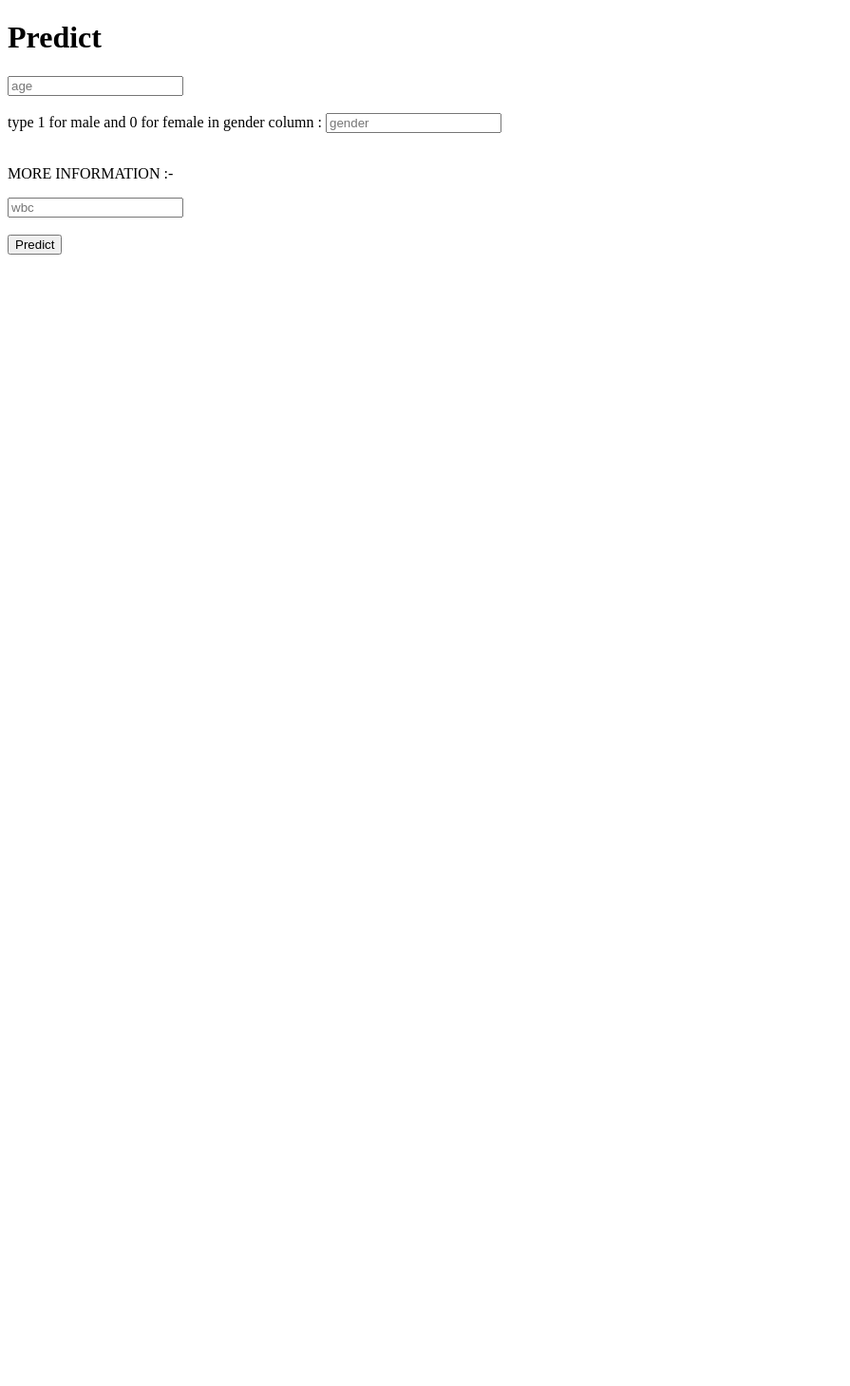
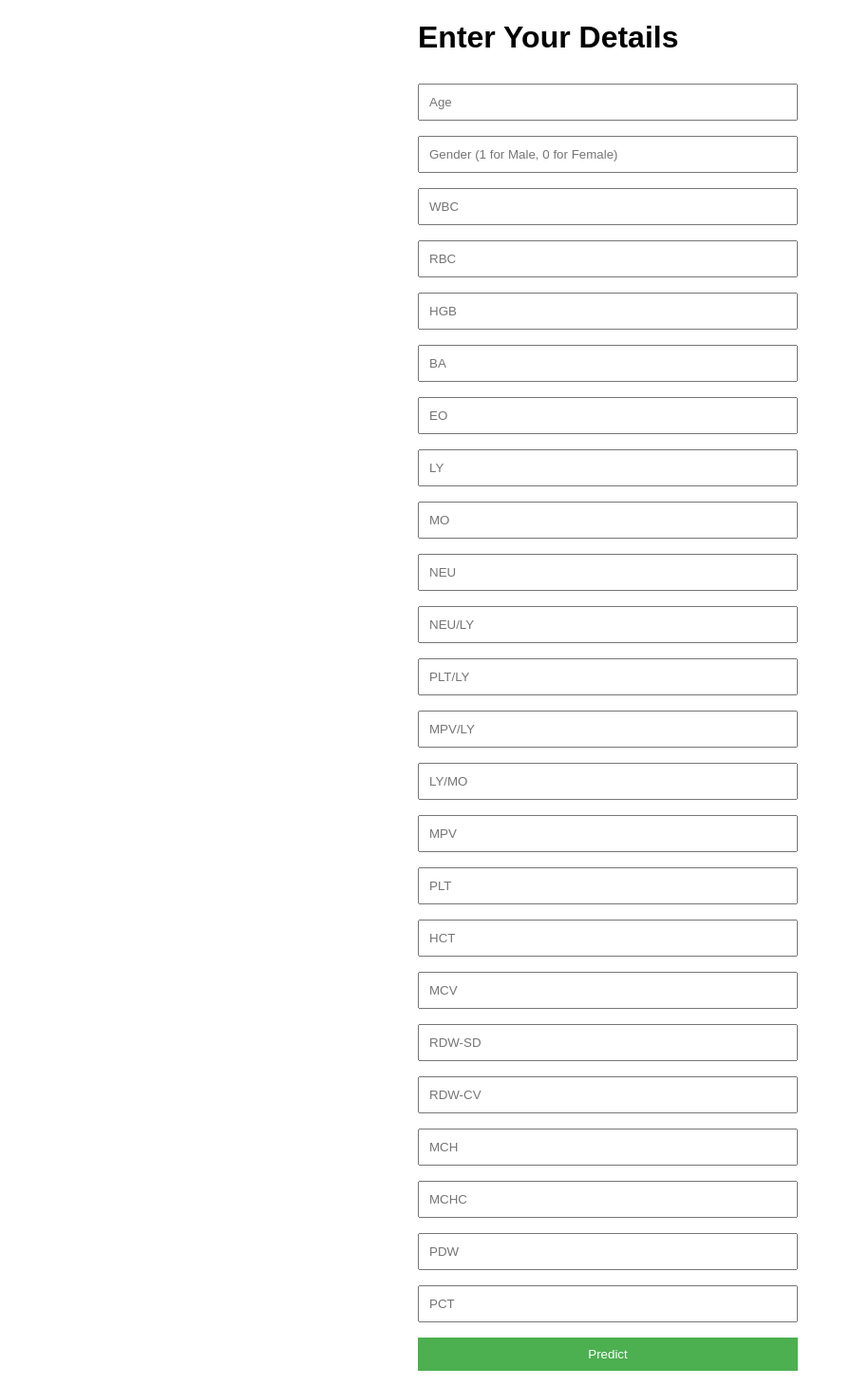
Before and after one commit to kartikey701/AMI-ML, a Python web app: template flask/templates/index.html in a window 1280 px wide. Shown: the whole page at 95% size, without its empty margins (0-895 px from the left). Before the commit the page ends 268 px from the top, so only its background shows below. Run offline with Jinja, Linux system fonts and the light colour scheme; the template is opened without the code that fills it, so the values that code supplies are empty.

Commit message:
Update index.html

```diff
--- a/flask/templates/index.html
+++ b/flask/templates/index.html
@@ -1,66 +1,62 @@
 <!DOCTYPE html>
 <html lang="en">
 <head>
-    <title>Document</title>
+    <meta charset="UTF-8">
+    <meta name="viewport" content="width=device-width, initial-scale=1.0">
+    <title>Prediction Form</title>
+    <style>
+        .container {
+            width: 400px;
+            margin: auto;
+            font-family: Arial, sans-serif;
+        }
+        input, button {
+            width: 100%;
+            padding: 10px;
+            margin: 8px 0;
+            box-sizing: border-box;
+        }
+        button {
+            background-color: #4CAF50;
+            color: white;
+            border: none;
+            cursor: pointer;
+        }
+        button:hover {
+            background-color: #45a049;
+        }
+    </style>
 </head>
 <body>
-    <div class = "login">
-        <h1> Predict</h1>
-        <form action =  "{{url_for('predict')}}"method="post">
-            <input type = "",name = "age" placeholder="age" required = "required" /><br><br>
-            <label>type 1 for male and 0 for female in gender column : </label>
-            <input type = "text",name = "gender" placeholder="gender" required = "required" /><br><br>
-            <p> MORE INFORMATION :- </p>
-           <!-- <input type="radio" id="html" name="" value="HTML">
-            <label for="html">male</label><br>
-            <input type="radio" id="css" name="fav_language" value="CSS">
-            <label for="css">female</label><br>-->
-            <input type = "text",name = "wbc" placeholder="wbc" required = "required" /><br><br>
-          <!--  <input type = "text",name = "rbc" placeholder="rbc" required = "required" /><br><br>
-            <input type = "text",name = "hgb" placeholder="hgb" required = "required" /><br><br>
-            <input type = "text",name = "ba" placeholder="ba" required = "required" /><br><br>
-            <input type = "text",name = "eo" placeholder="eo" required = "required" /><br><br>
-            <input type = "text",name = "ly" placeholder="ly" required = "required" /><br><br>
-            <input type = "text",name = "mo" placeholder="mo" required = "required" /><br><br>
-            <input type = "text",name = "neu" placeholder="neu" required = "required" /><br><br>
-            <input type = "text",name = "neu/ly" placeholder="new/ly" required = "required" /><br><br>
-            <input type = "text",name = "plt/ly" placeholder="plt/ly" required = "required" /><br><br>
-            <input type = "text",name = "mpv/ly" placeholder="mpv/ly" required = "required" /><br><br>
-            <input type = "text",name = "ly/mo" placeholder="ly/mo" required = "required" /><br><br>
-            <input type = "text",name = "mpv" placeholder="mpv" required = "required" /><br><br>
-            <input type = "text",name = "plt" placeholder="plt" required = "required" /><br><br>
-            <input type = "text",name = "hct" placeholder="hct" required = "required" /><br><br>
-            <input type = "text",name = "mcv" placeholder="mcv" required = "required" /><br><br>
-            <input type = "text",name = "rdw-sd" placeholder="rdw-sd" required = "required" /><br><br>
-            <input type = "text",name = "rdw-cv" placeholder="rdw-cv" required = "required" /><br><br>
-            <input type = "text",name = "mch" placeholder="mch" required = "required" /><br><br>
-            <input type = "text",name = "mchc" placeholder="mchc" required = "required" /><br><br>
-            <input type = "text",name = "pdw" placeholder="pdw" required = "required" /><br><br>
-            <input type = "text",name = "pct" placeholder="pct" required = "required" /><br><br>-->
-
+    <div class="container">
+        <h1>Enter Your Details</h1>
+        <form action="/predict" method="POST">
+            <input type="text" name="age" placeholder="Age" required /><br>
+            <input type="text" name="gender" placeholder="Gender (1 for Male, 0 for Female)" required /><br>
+            <input type="text" name="wbc" placeholder="WBC" required /><br>
+            <input type="text" name="rbc" placeholder="RBC" required /><br>
+            <input type="text" name="hgb" placeholder="HGB" required /><br>
+            <input type="text" name="ba" placeholder="BA" required /><br>
+            <input type="text" name="eo" placeholder="EO" required /><br>
+            <input type="text" name="ly" placeholder="LY" required /><br>
+            <input type="text" name="mo" placeholder="MO" required /><br>
+            <input type="text" name="neu" placeholder="NEU" required /><br>
+            <input type="text" name="neu/ly" placeholder="NEU/LY" required /><br>
+            <input type="text" name="plt/ly" placeholder="PLT/LY" required /><br>
+            <input type="text" name="mpv/ly" placeholder="MPV/LY" required /><br>
+            <input type="text" name="ly/mo" placeholder="LY/MO" required /><br>
+            <input type="text" name="mpv" placeholder="MPV" required /><br>
+            <input type="text" name="plt" placeholder="PLT" required /><br>
+            <input type="text" name="hct" placeholder="HCT" required /><br>
+            <input type="text" name="mcv" placeholder="MCV" required /><br>
+            <input type="text" name="rdw-sd" placeholder="RDW-SD" required /><br>
+            <input type="text" name="rdw-cv" placeholder="RDW-CV" required /><br>
+            <input type="text" name="mch" placeholder="MCH" required /><br>
+            <input type="text" name="mchc" placeholder="MCHC" required /><br>
+            <input type="text" name="pdw" placeholder="PDW" required /><br>
+            <input type="text" name="pct" placeholder="PCT" required /><br>
             <button type="submit">Predict</button>
         </form>
-
-      {{prediction_text}}
     </div>
-    <!--
-    <h1>
-        FORM
-    </h1>
-
-<form action="/submit" method = "post">
-    <label for="science">SCience:</label><br>
-    <input type="text" id = "science" name="science" value="0"><br>
-    <label for="maths">maths:</label><br>
-    <input type="text" id = "maths" name="maths" value="0"><br>
-    <label for="data ">Data:</label><br>
-    <input type="text" id = "data" name="data" value="0"><br>
-    <label for="ai">AI:</label><br>
-    <input type="text" id = "ai" name="ai" value="0"><br>
-    <label for="science">SCience:</label><br>
-    <input type="text" id = "science" name="science" value="0"><br>
-    <input type = "submit" values = "Submit">
-
-</form> -->
 </body>
 </html>
```
